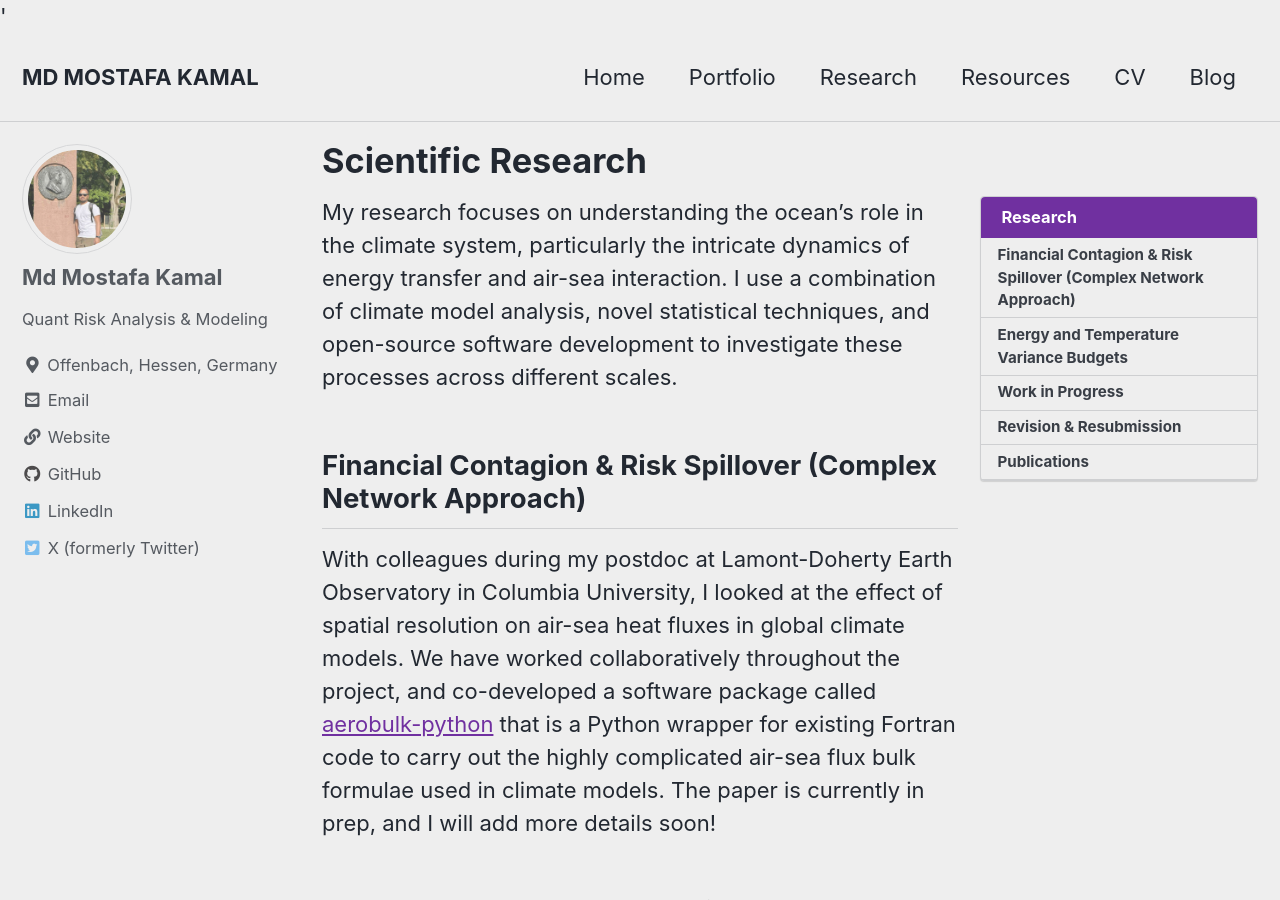
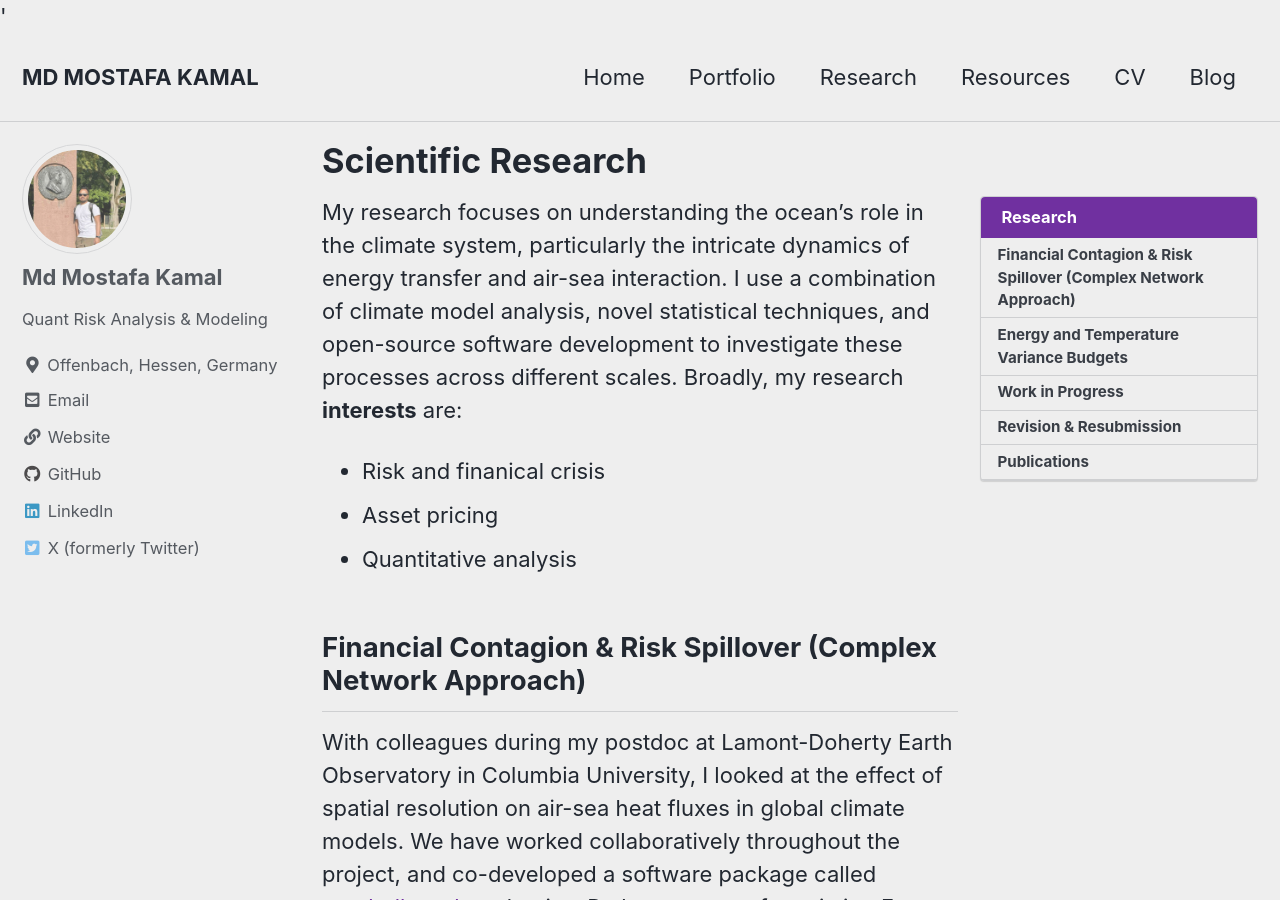
Before and after one commit to Mostafa-MMK/Mostafa-MMK.github.io, a Jekyll site: the page built from _pages/research.md, in a window 1280 px wide and 900 px high. Built offline with Jekyll 4.4.1, drawn with Linux system fonts in a browser that asks for light colours; cached includes are drawn as plain includes.

Commit message:
Update research.md

```diff
--- a/_pages/research.md
+++ b/_pages/research.md
@@ -10,7 +10,12 @@ toc_icon: "gear"
 toc_sticky: true
 ---
 
-My research focuses on understanding the ocean's role in the climate system, particularly the intricate dynamics of energy transfer and air-sea interaction. I use a combination of climate model analysis, novel statistical techniques, and open-source software development to investigate these processes across different scales.
+My research focuses on understanding the ocean's role in the climate system, particularly the intricate dynamics of energy transfer and air-sea interaction. I use a combination of climate model analysis, novel statistical techniques, and open-source software development to investigate these processes across different scales. Broadly, my research **interests** are:
+
+- Risk and finanical crisis
+- Asset pricing
+- Quantitative analysis
+
 
 ## Financial Contagion & Risk Spillover (Complex Network Approach)
 
```
